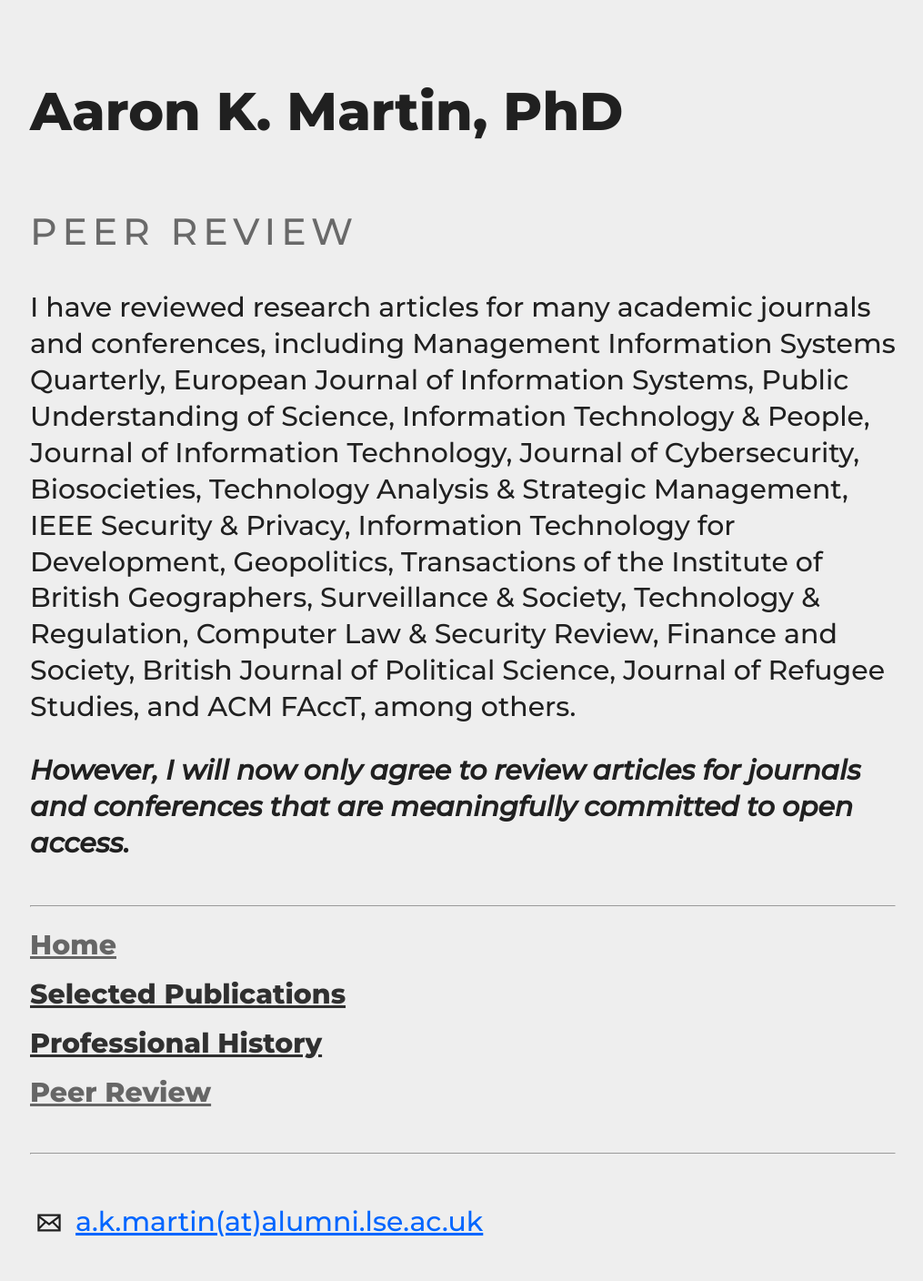
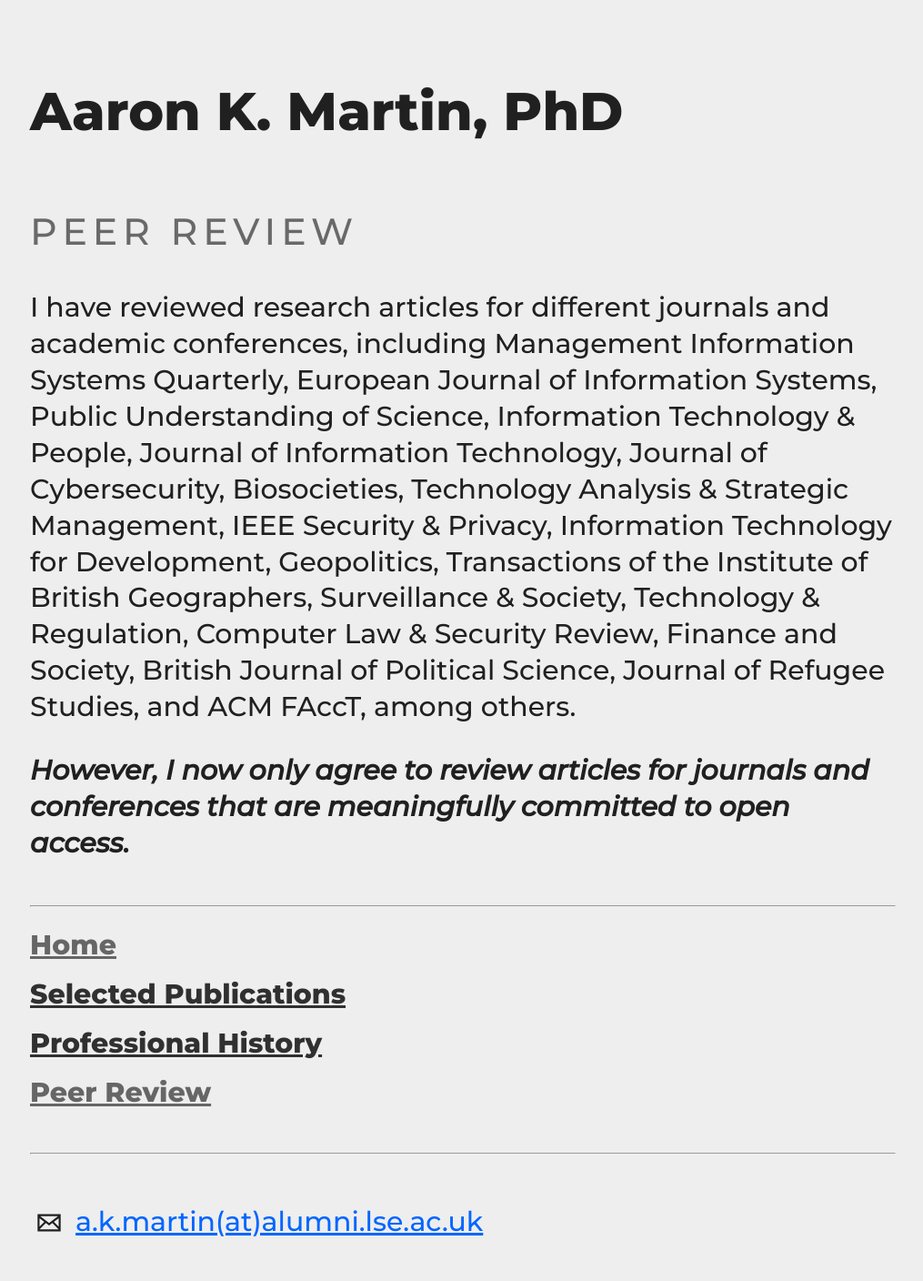
Before and after one commit to haroonalrasheed/641a, a Jekyll site: the page built from peer-review/index.md, in a window 1280 px wide. Shown: the whole page at 91% size, without its empty margins (131-1146 px from the left). Built offline with Jekyll 4.4.1, drawn with Linux system fonts in a browser that asks for light colours.

Commit message:
Update index.md

```diff
--- a/peer-review/index.md
+++ b/peer-review/index.md
@@ -5,6 +5,6 @@ title: Peer Review
 
 ## Peer Review
 
-I have reviewed research articles for many academic journals and conferences, including Management Information Systems Quarterly, European Journal of Information Systems, Public Understanding of Science, Information Technology & People, Journal of Information Technology, Journal of Cybersecurity, Biosocieties, Technology Analysis & Strategic Management, IEEE Security & Privacy, Information Technology for Development, Geopolitics, Transactions of the Institute of British Geographers, Surveillance & Society, Technology & Regulation, Computer Law & Security Review, Finance and Society, British Journal of Political Science, Journal of Refugee Studies, and ACM FAccT, among others.
+I have reviewed research articles for different journals and academic conferences, including Management Information Systems Quarterly, European Journal of Information Systems, Public Understanding of Science, Information Technology & People, Journal of Information Technology, Journal of Cybersecurity, Biosocieties, Technology Analysis & Strategic Management, IEEE Security & Privacy, Information Technology for Development, Geopolitics, Transactions of the Institute of British Geographers, Surveillance & Society, Technology & Regulation, Computer Law & Security Review, Finance and Society, British Journal of Political Science, Journal of Refugee Studies, and ACM FAccT, among others.
 
-**_However, I will now only agree to review articles for journals and conferences that are meaningfully committed to open access._**
+**_However, I now only agree to review articles for journals and conferences that are meaningfully committed to open access._**
```
